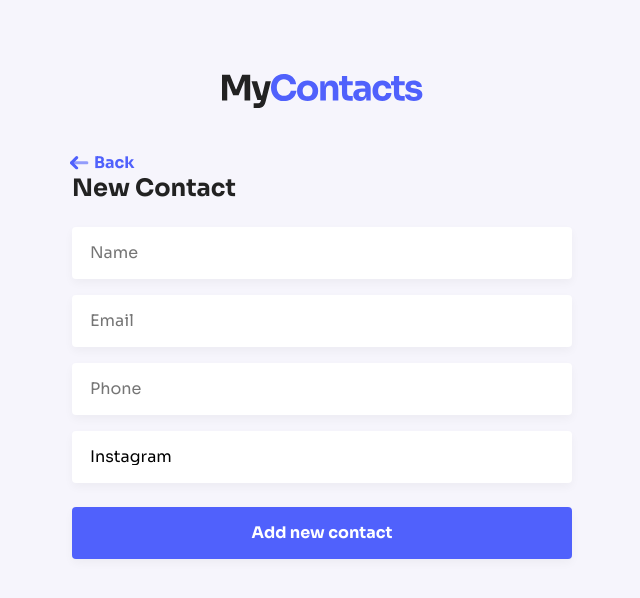
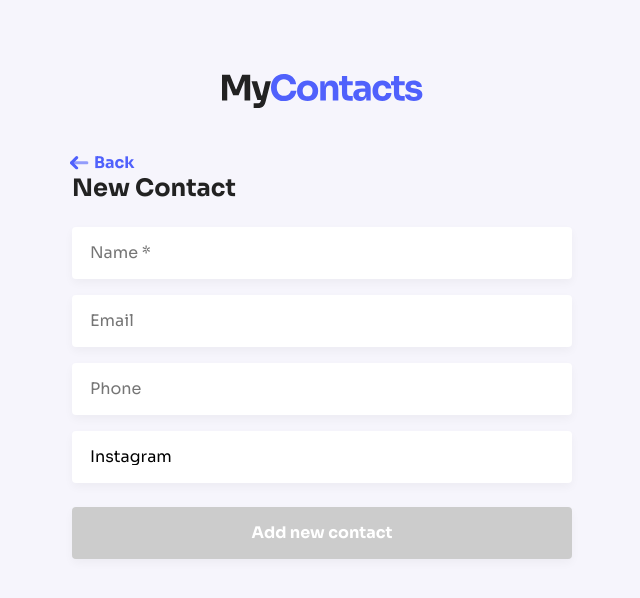
Before and after one commit to paulomiguelJS/femycontatcs, a React (Vite) app: page /new in a window 1280 px wide. Shown: the top 598 px of the page, without its empty margins (318-958 px from the left). Built offline with nearby package versions, Linux system fonts and the light colour scheme.

Commit message:
Submit button disable valitadtion implemented

```diff
--- a/src/components/ContactForm/index.jsx
+++ b/src/components/ContactForm/index.jsx
@@ -16,7 +16,11 @@
   const [email, setEmail] = useState("");
   const [phone, setPhone] = useState("");
   const [category, setCategory] = useState("");
-  const { setError, removeError, getErrorMessageByFieldName } = useErrors();
+
+  const { setError, removeError, getErrorMessageByFieldName, errors } =
+    useErrors();
+
+  const isFormValid = name && errors.length === 0;
 
   function handleNameChange(event) {
     setName(event.target.value);
@@ -56,7 +60,7 @@
       <FormGroup error={getErrorMessageByFieldName("name")}>
         <Input
           error={getErrorMessageByFieldName("name")}
-          placeholder="Name"
+          placeholder="Name *"
           value={name}
           onChange={handleNameChange}
         />
@@ -74,10 +78,10 @@
 
       <FormGroup>
         <Input
-        placeholder="Phone"
-        value={phone}
-        onChange={handlePhoneChange}
-        maxLength="15"
+          placeholder="Phone"
+          value={phone}
+          onChange={handlePhoneChange}
+          maxLength="15"
         />
       </FormGroup>
 
@@ -93,7 +97,9 @@
       </FormGroup>
 
       <ButtonContainer>
-        <Button type="submit">{buttonLabel}</Button>
+        <Button type="submit" disabled={!isFormValid}>
+          {buttonLabel}
+        </Button>
       </ButtonContainer>
     </Form>
   );
--- a/src/hooks/useErrors.js
+++ b/src/hooks/useErrors.js
@@ -21,5 +21,10 @@
   function getErrorMessageByFieldName(fieldName) {
     return erros.find((error) => error.field === fieldName)?.message;
   }
-  return { setError, removeError, getErrorMessageByFieldName };
+  return {
+    setError,
+    removeError,
+    getErrorMessageByFieldName,
+    erros,
+  };
 }
```
